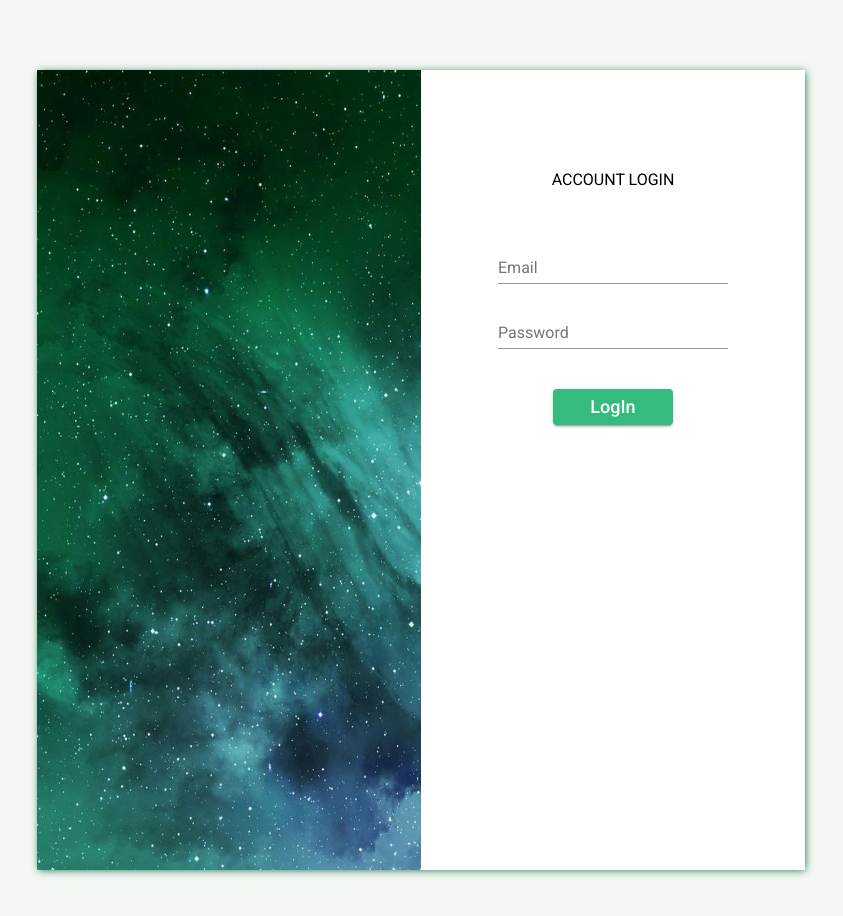
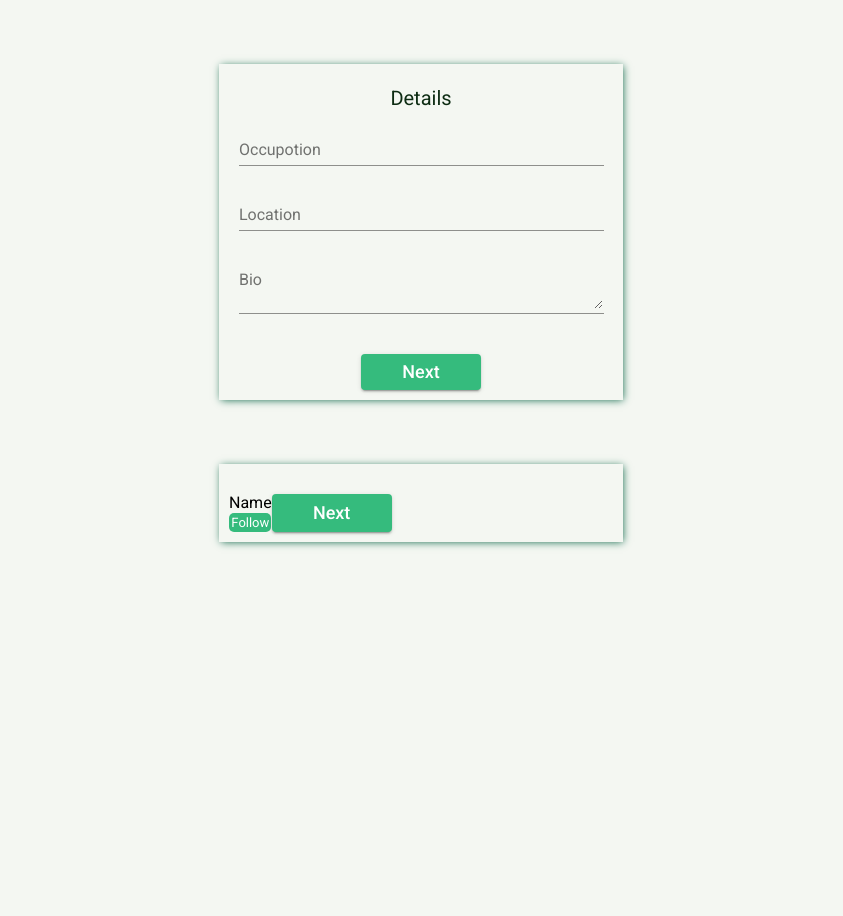
Before and after one commit to codeep/internship-social, an Angular app in the folder Social/: page / in a window 1280 px wide. Shown: the top 916 px of the page, without its empty margins (219-1062 px from the left). After the commit the page ends 864 px from the top, so only its background shows below. Built offline with nearby package versions, Linux system fonts and the light colour scheme.

Commit message:
LoginReg

```diff
--- a/Social/src/app/app.component.html
+++ b/Social/src/app/app.component.html
@@ -2,4 +2,6 @@
 <app-add-post></app-add-post>
 <app-feed></app-feed> -->
 
-<app-login></app-login>
+<!-- <app-login></app-login> -->
+<!-- <app-register></app-register> -->
+<app-wisard></app-wisard>
--- a/Social/src/app/components/user/user.component.html
+++ b/Social/src/app/components/user/user.component.html
@@ -1 +1,5 @@
-<p>user works!</p>
+<div>
+    <img src="" alt="">
+    <p>Name</p>
+    <button  class="followButton">Follow</button>
+</div>
--- a/Social/src/app/views/login/login.component.css
+++ b/Social/src/app/views/login/login.component.css
@@ -1,22 +1,23 @@
 .login{
-    margin:70px auto;
+    margin:5% auto 0;
+    height: 80%;
 }
 .login>div{
     text-align: center;
     width: 50%;
-    height: 800px;
+    height: 100%;
 }
 .login form{
     width: 100%;
     flex-direction: column;
     align-items: center;
-    margin:50px 0;
 }
-
 .login img{
     width: 100%;
     height: 100%;
 }
-.login>div>p{
-    margin-top: 100px;
+.loginForm{
+    display: flex;
+    flex-direction: column;
+    justify-content: space-evenly;
 }
--- a/Social/src/app/views/login/login.component.html
+++ b/Social/src/app/views/login/login.component.html
@@ -13,5 +13,7 @@
       </mat-form-field>
       <button mat-raised-button class="standartButton">LogIn</button>
     </form>
+    <p>forgot <span class="textColor">User name / password</span></p>
+    <p class="textColor">Sign Up</p>
   </div>
 </div>
--- a/Social/src/app/views/register/register.component.css
+++ b/Social/src/app/views/register/register.component.css
@@ -0,0 +1,10 @@
+.register{
+    margin-top: 5%;
+    padding: 10px;
+    width: 30%;
+    text-align: center;
+}
+.register>p{
+    width: 100%;
+    margin:3% 0;
+}
--- a/Social/src/app/views/register/register.component.html
+++ b/Social/src/app/views/register/register.component.html
@@ -1 +1,24 @@
-<p>register works!</p>
+<div class="container-flex   boxShadow register">
+    <p class="title">Register</p>
+    <form action="">
+        <mat-form-field class="width-95">
+          <input matInput placeholder=" Name">
+        </mat-form-field>
+        <mat-form-field class="width-95">
+          <input matInput placeholder=" LastName">
+        </mat-form-field>
+        <mat-form-field class="width-95">
+          <input matInput placeholder=" Email">
+        </mat-form-field>
+        <mat-form-field class="width-95">
+          <input matInput placeholder=" Birthdate">
+        </mat-form-field>
+        <mat-form-field class="width-95">
+          <input matInput placeholder=" Password">
+        </mat-form-field>
+        <mat-form-field class="width-95">
+          <input matInput placeholder="Confirm Password">
+        </mat-form-field>
+        <button mat-raised-button class="standartButton">LogIn</button>
+    </form>
+</div>
--- a/Social/src/app/views/wisard/wisard.component.css
+++ b/Social/src/app/views/wisard/wisard.component.css
@@ -0,0 +1,10 @@
+.wisard{
+    margin-top: 5%;
+    padding: 10px;
+    width: 30%;
+    text-align: center;
+}
+.wisard>p{
+    width: 100%;
+    margin:3% 0;
+}
--- a/Social/src/app/views/wisard/wisard.component.html
+++ b/Social/src/app/views/wisard/wisard.component.html
@@ -1 +1,19 @@
-<p>wisard works!</p>
+<div class="container-flex boxShadow wisard">
+    <p class="title">Details</p>
+    <form action="">
+        <mat-form-field class="width-95">
+            <input matInput placeholder="Occupotion" >
+        </mat-form-field>
+        <mat-form-field class="width-95">
+            <input matInput placeholder="Location" >
+        </mat-form-field>
+        <mat-form-field class="example-full-width width-95">
+            <textarea matInput placeholder="Bio"></textarea>
+        </mat-form-field>
+        <button mat-raised-button class="standartButton">Next</button>
+    </form>
+</div>
+<div class=" container-flex boxShadow wisard">
+    <app-user></app-user>
+    <button mat-raised-button class="standartButton">Next</button>
+</div>
--- a/Social/src/styles.css
+++ b/Social/src/styles.css
@@ -1,4 +1,4 @@
-/* html, body { height: 100%; } */
+html, body { height: 100%; }
 * {
     margin: 0;
     padding: 0;
@@ -29,7 +29,6 @@ body{
     border:none;
     background-color: #35bb7d;
     margin-top: 20px!important;
-    /* background-image: linear-gradient(to right, #5185d5, #006f98, #005054, #132f23, #0c0f06); */
 }
 .boxShadow{
     box-shadow: 1px 1px 8px -1px #156b4e;
@@ -37,3 +36,19 @@ body{
 .bacColorWhite{
     background-color: white;
 }
+.textColor{
+   color: #35bb7d;
+   font-weight: bold;
+}
+.title{
+    font-size: 20px;
+    color: rgb(13, 44, 19);
+}
+.followButton{
+    border:none;
+    background-color: #35bb7d;
+    color: white;
+    border-radius: 5px;
+    font-size: 13px;
+    padding: 2px;
+}
```
